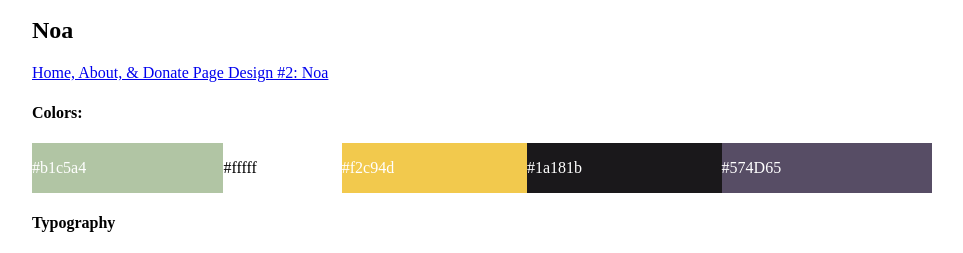
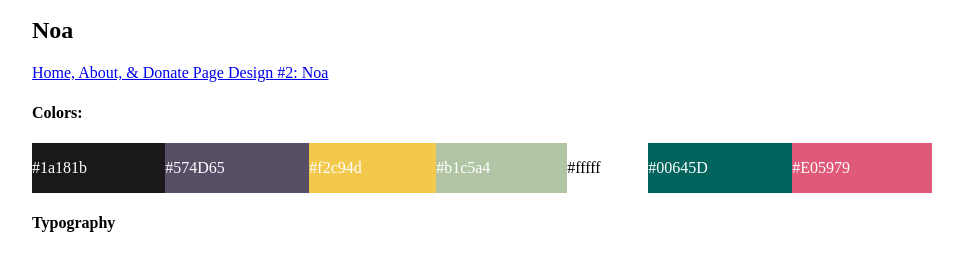
Before and after one commit to NOACOMMENDADOR/noacommendador.github.io, a plain HTML site: page index.html in a window 1280 px wide. Shown: the part 547-800 px from the top of the page, without its empty margins (158-1121 px from the left). Drawn offline with Linux system fonts and the light colour scheme; a script that the page names is missing.

Commit message:
Update index.html
added additional colors to Noa'a pallette

```diff
--- a/index.html
+++ b/index.html
@@ -57,21 +57,35 @@
   </h4>
   <table class="palette" cellspacing="0" cellpadding="0" border="0" style="width:100%; color: white !important; ">
     <tbody><tr>
+
+      <td style="background-color:#1a181b;">
+        <p>#1a181b</p>
+      </td>
+
+      <td style="background-color:#574D65;">
+        <p>#574D65</p>
+      </td>
+
+       <td style="background-color:#f2c94d;">
+        <p>#f2c94d</p>
+      </td>
+
       <td style="background-color:#b1c5a4;">
         <p>#b1c5a4</p>
       </td>
-      <td style="background-color:#ffff; color: black;">
+
+      <td style="background-color:#ffffff; color: black;">
         <p>#fffff</p>
       </td>
-      <td style="background-color:#f2c94d;">
-        <p>#f2c94d</p>
+
+      <td style="background-color:#00645D;">
+        <p>#00645D</p>
       </td>
-      <td style="background-color:#1a181b;">
-        <p>#1a181b</p>
+
+       <td style="background-color:#E05979;">
+        <p>#E05979</p>
       </td>
-      <td style="background-color:#574D65;">
-        <p>#574D65</p>
-      </td>
+
     </tr>
   </tbody></table>
   <h4>Typography</h4>
```
